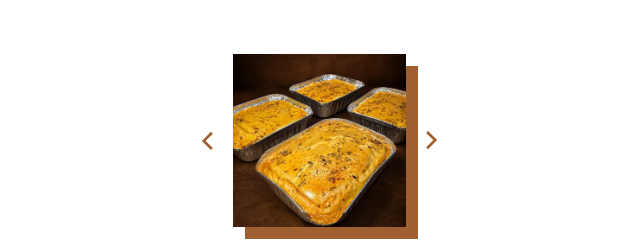
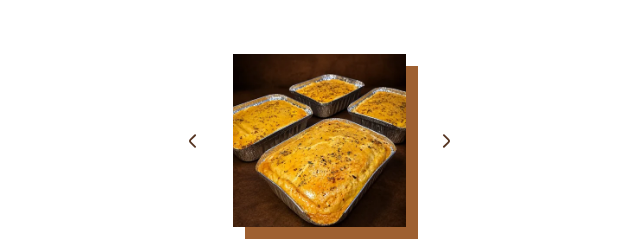
Before and after one commit to Phduartebjj/Sensacao-de-Sabores, an Angular app: page /#/ in a window 1280 px wide. Shown: the part 2660-2901 px from the top of the page, without its empty margins (321-961 px from the left). Built offline with nearby package versions, Linux system fonts and the light colour scheme.

Commit message:
feat(about-us): update slider buttons with SVG icons and improve styles

```diff
--- a/src/app/features/home/about-us/about-us.component.css
+++ b/src/app/features/home/about-us/about-us.component.css
@@ -46,23 +46,28 @@
 }
 
 .about-us__slider-button {
-  height: 20px;
+  height: 40px;
   border: none;
-  width: 11px;
-  background: url('/assets/icons/arrow.svg');
-  background-repeat: no-repeat;
-  background-position: center;
-  background-size: contain;
+  width: 40px;
+  background: inherit;
+  cursor: pointer;
+  color: var(--brand-brown);
+
+  display: flex;
+  align-items: center;
+  justify-content: center;
+  flex-shrink: 0;
+  overflow: visible;
 }
 
-.about-us__slider-button.previous {
-  transform: rotate(180deg);
+.about-us__slider-button svg {
+  width: 22px;
+  height: 22px;
+  display: block;
+  flex-shrink: 0;
+  overflow: visible;
 }
 
 .about-us__slider-button:active {
   transform: scale(0.7) translateX(2px);
 }
-
-.previous:active {
-  transform: rotate(180deg) scale(0.7) translateX(2px);
-}
--- a/src/app/features/home/about-us/about-us.component.html
+++ b/src/app/features/home/about-us/about-us.component.html
@@ -4,9 +4,41 @@
   </div>
 
   <div class="about-us__slider">
-    <button (click)="previousSlide()" class="about-us__slider-button previous"></button>
+    <button
+      type="button"
+      (click)="previousSlide()"
+      class="about-us__slider-button previous"
+      aria-label="Imagem anterior"
+    >
+      <svg viewBox="0 0 24 24" fill="none" xmlns="http://www.w3.org/2000/svg">
+        <path
+          d="M14.29 5.71L9.4 10.6C8.62 11.38 8.62 12.65 9.4 13.43L14.29 18.32"
+          stroke="currentColor"
+          stroke-width="2"
+          stroke-linecap="round"
+          stroke-linejoin="round"
+        />
+      </svg>
+    </button>
+
     <img [src]="images[currentSlide()]" alt="Sobre nós" />
-    <button (click)="nextSlide()" class="about-us__slider-button"></button>
+
+    <button
+      type="button"
+      (click)="nextSlide()"
+      class="about-us__slider-button"
+      aria-label="Próxima imagem"
+    >
+      <svg viewBox="0 0 24 24" fill="none" xmlns="http://www.w3.org/2000/svg">
+        <path
+          d="M9.71 18.29L14.6 13.4C15.38 12.62 15.38 11.35 14.6 10.57L9.71 5.68"
+          stroke="currentColor"
+          stroke-width="2"
+          stroke-linecap="round"
+          stroke-linejoin="round"
+        />
+      </svg>
+    </button>
   </div>
 
   <div class="about-us__message">
@@ -15,6 +47,7 @@
       alt="Imagem de bolos e empadas"
       class="about-us__image"
     />
+
     <p>
       Na Sensação de Sabores, preparamos bolos de pote e empadas artesanais com ingredientes
       selecionados e aquele sabor caseiro que conquista a cada mordida.
--- a/src/app/features/home/about-us/about-us.component.ts
+++ b/src/app/features/home/about-us/about-us.component.ts
@@ -12,7 +12,7 @@ export class AboutUsComponent {
   images = [
     'assets/images/products/400x400/Empada_de_frango-400.webp',
     'assets/images/products/400x400/Bolo_de_ninho-400.webp',
-    'assets/images/products/400x400/Empada_de_frango-400.webp',
+    'assets/images/products/400x400/Empada_de_frango_garfo-400.webp',
   ];
 
   nextSlide(): void {
```
Also changed, not shown: src/app/core/data/products.data.ts (line endings or trailing spaces).
